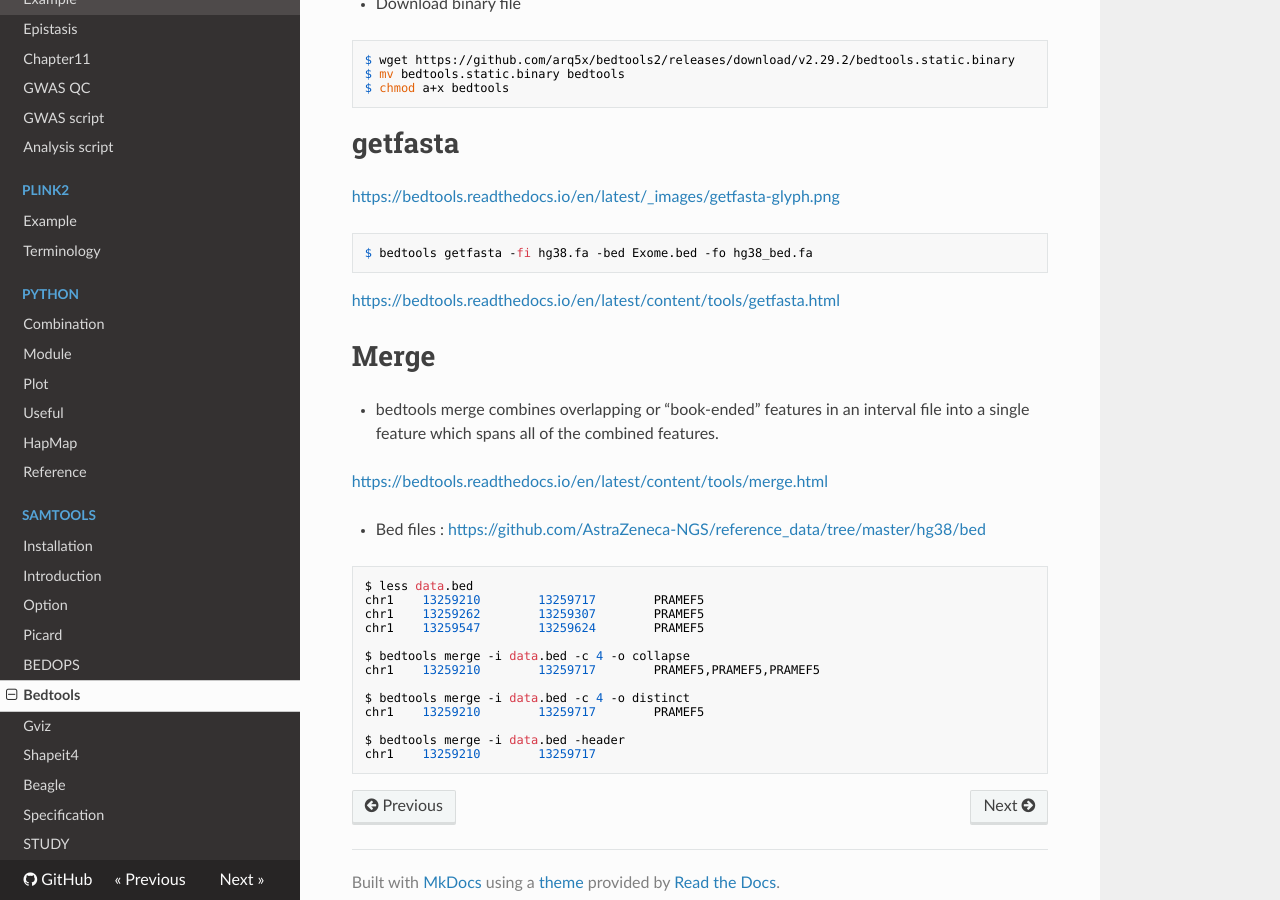
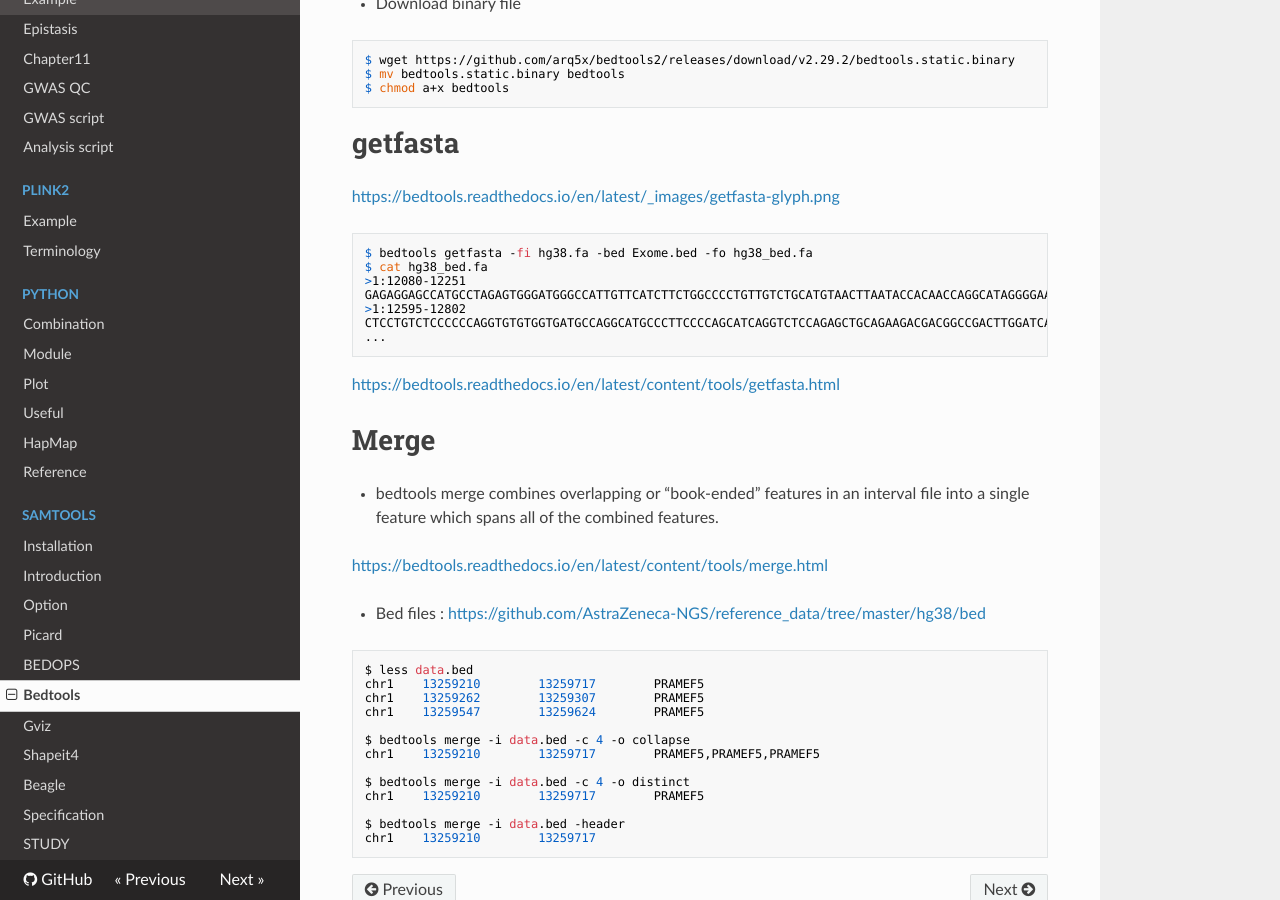
Before and after one commit to WonyoungCho/plink, an MkDocs documentation site: the page built from docs/bedtools_int.md, in a window 1280 px wide and 900 px high, scrolled down 421 px. Built offline with MkDocs 1.6.1, drawn with Linux system fonts in a browser that asks for light colours; nearby versions of some CDN libraries; old or Windows-style settings are respelled for this version of MkDocs.

Commit message:
Update bedtools_int.md

````diff
--- a/docs/bedtools_int.md
+++ b/docs/bedtools_int.md
@@ -20,6 +20,12 @@ $ chmod a+x bedtools
 <https://bedtools.readthedocs.io/en/latest/_images/getfasta-glyph.png>
 ```
 $ bedtools getfasta -fi hg38.fa -bed Exome.bed -fo hg38_bed.fa
+$ cat hg38_bed.fa
+>1:12080-12251
+GAGAGGAGCCATGCCTAGAGTGGGATGGGCCATTGTTCATCTTCTGGCCCCTGTTGTCTGCATGTAACTTAATACCACAACCAGGCATAGGGGAAAGATTGGAGGAAAGATGAGTGAGAGCATCAACTTCTCTCACAACCTAGGCCAGTAAGTAGTGCTTGTGCTCATCTC
+>1:12595-12802
+CTCCTGTCTCCCCCCAGGTGTGTGGTGATGCCAGGCATGCCCTTCCCCAGCATCAGGTCTCCAGAGCTGCAGAAGACGACGGCCGACTTGGATCACACTCTTGTGAGTGTCCCCAGTGTTGCAGAGGTGAGAGGAGAGTAGACAGTGAGTGGGAGTGGCGTCGCCCCTAGGGCTCTACGGGGCCGGCG
+...
 ```
 <https://bedtools.readthedocs.io/en/latest/content/tools/getfasta.html>
 
````
